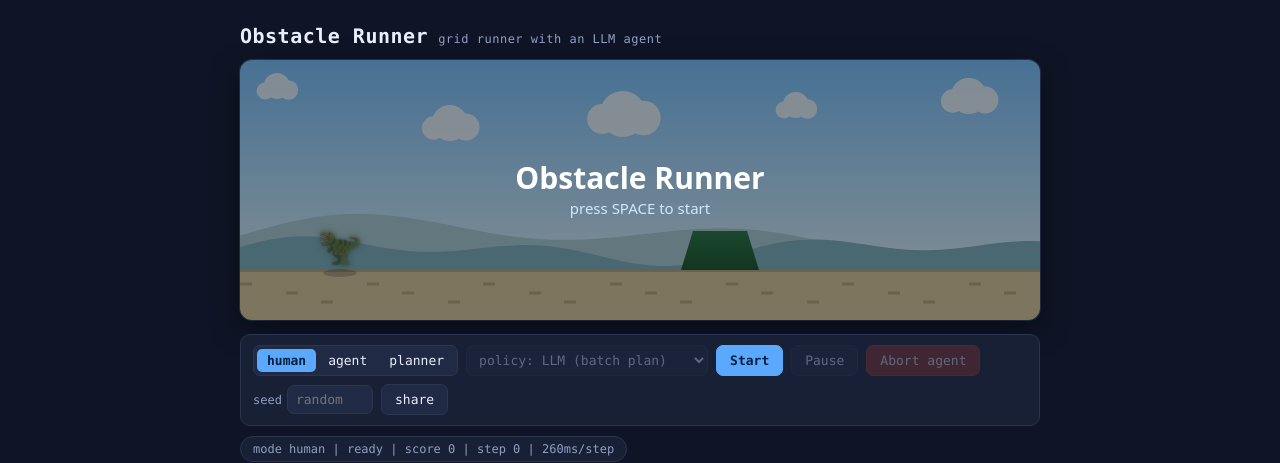
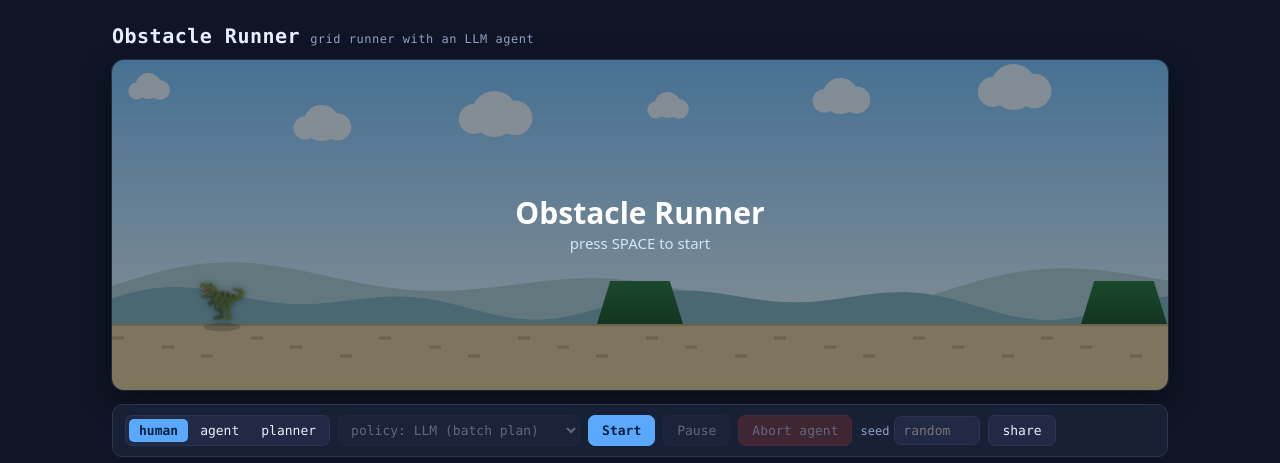
Before and after one commit to gowsri11/dino-game-agent, a website with bundled scripts: page public/index.html in a window 1280 px wide. Shown: the top 463 px of the page. Built offline with nearby package versions, Linux system fonts and the light colour scheme.

Commit message:
Bigger play area, arcing jumps, and an opt-in debug console
The event log is a debugging surface rather than part of the game, so it is now
hidden unless the page is opened with ?debug=123.

The play area grows from 20 cells at 40px to 24 at 44px, and taller. The extra
lane width also lengthens the agent's runway for free, so the planning window
widens to match.

Jumps now arc in proportion to what was committed to: one tap hops, three taps
arc high. The lift rides on top of the existing clearance height rather than
replacing it, so the sprite never dips back toward an obstacle it is still
passing over.

That arc is deliberately presentation only. Height is not made mechanical because
every low obstacle is one row tall, so altitude cannot decide whether one is
cleared - it would only matter if tall obstacles existed, and "jump higher" is a
size distinction, which needs timing margin to express and collapses exactly as
the roadmap records. Distinguishing obstacles by the verb they need is what
already solves that, and duck is that verb.

```diff
--- a/public/agent/policies.js
+++ b/public/agent/policies.js
@@ -6,7 +6,7 @@ import { MAX_JUMP } from "../engine.js";
 export const DANGER_DISTANCE = 12;   // steps; inside this the heuristic acts
 // The loop blocks for a model round-trip (~1.2s, i.e. ~5 steps), so decisions are
 // requested as soon as an obstacle is visible at all, to maximise the runway.
-export const PLANNING_WINDOW = 18;
+export const PLANNING_WINDOW = 22;
 
 // Normalises and range-checks whatever the model returned. Anything unusable
 // returns null so the caller can fall back to "wait" or to the heuristic.
--- a/public/engine.js
+++ b/public/engine.js
@@ -5,7 +5,7 @@ import { EMPTY, LOW, HIGH, POSE } from "./cells.js";
 import { pickPattern } from "./patterns.js";
 export { EMPTY, LOW, HIGH, POSE } from "./cells.js";
 
-export const LANE_WIDTH = 20;        // visible cells
+export const LANE_WIDTH = 24;        // visible cells
 export const LANE_LEN = LANE_WIDTH + 1; // one extra so cells slide in smoothly
 export const PLAYER_COL = 2;
 export const MAX_JUMP = 3;
@@ -96,6 +96,7 @@ export function createGame(seed = Date.now()) {
     duckCells: 0,     // same countdown for the crouch
     extendsLeft: 0,   // how much more the current jump or duck may be stretched
     actionWidth: 0,   // width committed to, which sets the recovery cost
+    airSpan: 0,       // total airborne cells for this jump; sets the arc height
     groundCooldown: 0,// recovery cells owed after the current action ends
     // The pose the player held for the cell currently under them. This is the
     // display truth; airCells/duckCells are countdowns and drop a step ahead of it.
@@ -125,6 +126,7 @@ export function applyAction(g, action) {
     if (g.airCells > 0) {                       // already airborne: extend
       if (g.extendsLeft <= 0) return false;
       g.airCells += 1;
+      g.airSpan += 1;
       g.extendsLeft -= 1;
       g.actionWidth += 1;                       // a longer jump costs more recovery
       return true;
@@ -132,6 +134,7 @@ export function applyAction(g, action) {
     if (g.groundCooldown > 0) return false;
     g.duckCells = 0;                            // a jump cancels a crouch
     g.airCells = w + 1;
+    g.airSpan = g.airCells;
     g.extendsLeft = MAX_AIR - g.airCells;
     g.actionWidth = w;
     return true;
--- a/public/index.html
+++ b/public/index.html
@@ -15,7 +15,7 @@
     margin: 0; padding: 24px; background: var(--bg); color: var(--ink);
     display: flex; flex-direction: column; align-items: center; gap: 14px;
   }
-  .wrap { width: 800px; max-width: 100%; }
+  .wrap { width: 1056px; max-width: 100%; }
   h1 {
     font-size: 20px; margin: 0 0 12px; letter-spacing: .5px;
     display: flex; align-items: baseline; gap: 10px;
--- a/public/main.js
+++ b/public/main.js
@@ -9,8 +9,14 @@ const ctx = setupCanvas(document.getElementById("game"));
 const $ = (id) => document.getElementById(id);
 const logEl = $("log");
 
+// The event log is a debugging surface, not part of the game. Opt in with
+// ?debug=123 so a normal player never sees it.
+const params = new URLSearchParams(location.search);
+const DEBUG = params.get("debug") === "123";
+if (!DEBUG) logEl.hidden = true;
+
 // A seed can come from the URL, so a run can be shared and replayed exactly.
-const urlSeed = Number(new URLSearchParams(location.search).get("seed"));
+const urlSeed = Number(params.get("seed"));
 if (Number.isFinite(urlSeed) && urlSeed > 0) $("seed").value = String(urlSeed);
 
 const BEST_KEY = "dino:best";
@@ -76,6 +82,7 @@ events.on((e) => {
 });
 
 function log(msg) {
+  if (!DEBUG) return;
   logEl.textContent += msg + "\n";
   logEl.scrollTop = logEl.scrollHeight;
 }
--- a/public/render.js
+++ b/public/render.js
@@ -1,9 +1,9 @@
 import { LANE_LEN, LANE_WIDTH, PLAYER_COL, LOW, HIGH, EMPTY, POSE, difficulty }
   from "./engine.js";
 
-export const CELL = 40;
-const ROWS_H = CELL * 6.5;
-const FLOOR_Y = CELL * 5.25;          // the ground line
+export const CELL = 44;
+const ROWS_H = CELL * 7.5;
+const FLOOR_Y = CELL * 6;             // the ground line
 const GROUND_Y = FLOOR_Y - CELL;      // top of a standing player
 
 // Geometry chosen so the rules are visually true: a high obstacle overlaps a
@@ -150,6 +150,20 @@ function drawRun(ctx, p, kind, i, w, alpha) {
 const topFor = (pose) =>
   pose === POSE.AIR ? AIR_TOP : pose === POSE.DUCK ? DUCK_TOP : GROUND_Y;
 
+// Extra altitude on top of the clearance height, in proportion to the jump the
+// player committed to: a tap hops, three taps arc. Presentation only - collision
+// is "airborne clears low" regardless of height. Making height mechanical would
+// mean tall obstacles, and "jump higher" is a size distinction, which needs
+// timing margin to express and collapses (see ROADMAP.md). The verb is duck.
+const ARC_PER_CELL = CELL * 0.45;
+function arcLift(g, alpha) {
+  if (g.poseNow !== POSE.AIR || !g.airSpan) return 0;
+  const done = g.airSpan - g.airCells;          // cells already spent aloft
+  const p = Math.min(1, Math.max(0, (done + alpha) / g.airSpan));
+  const extra = Math.max(0, g.airSpan - 2) * ARC_PER_CELL;
+  return extra * 4 * p * (1 - p);               // parabola, peaking mid-jump
+}
+
 function drawPlayer(ctx, p, g, alpha, prevPose, pulse) {
   // Rise fast, drop late. Collision is unchanged - this only stretches the
   // apparent hang time and keeps the sprite clear of the obstacle it just passed.
@@ -159,7 +173,9 @@ function drawPlayer(ctx, p, g, alpha, prevPose, pulse) {
   const rising = to < from;
   const t = rising ? Math.min(1, alpha / 0.45) : Math.max(0, (alpha - 0.45) / 0.55);
   const ease = t * t * (3 - 2 * t);
-  const y = from + (to - from) * ease;
+  // The arc rides on top of the clearance height, so the sprite never dips back
+  // toward an obstacle it is still passing over.
+  const y = from + (to - from) * ease - arcLift(g, alpha);
   const cx = PLAYER_COL * CELL + CELL / 2;
 
   // Shadow shrinks with height, which reads as altitude without a second sprite.
```
Also changed, not shown: README.md.
